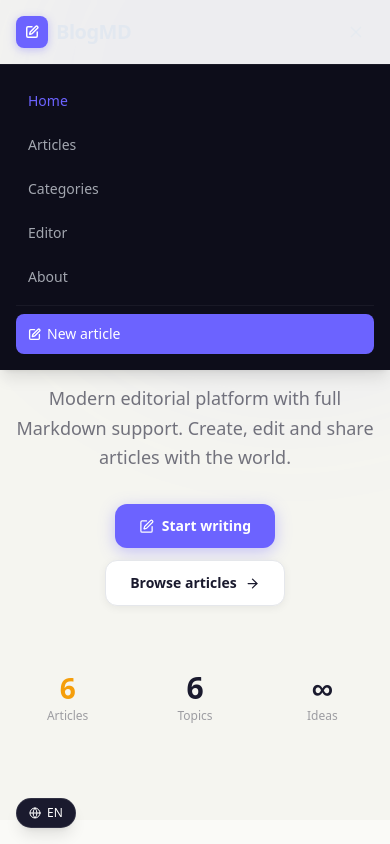
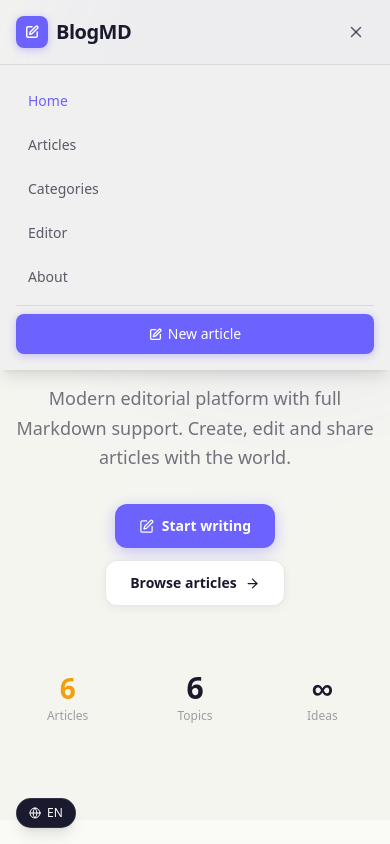
Before and after one commit to ranaasad01/atomic-crea-una-plataforma-de-blogs-con-soporte-237c816b, a Next.js app: page / in a window 390 px wide. Both pictures are taken after a click on the button "Open menu". Shown: the top 844 px of the page. Built offline with nearby package versions, Linux system fonts and the light colour scheme; a web font is replaced by a local one.

Commit message:
feat: Change all background colors across the entire website to light grey

```diff
--- a/app/globals.css
+++ b/app/globals.css
@@ -3,25 +3,20 @@
 @tailwind utilities;
 
 html, body {
-  background-color: #0d0d1a !important;
-  color: #e2e8f0 !important;
+  background-color: #f0f0f0 !important;
+  color: #1a1a2e !important;
 }
 
 @layer base {
   :root {
     --bg-light: #f5f5f0;
     --bg-dark: #0d0d1a;
-    background-color: #0d0d1a;
-    color: #e2e8f0;
+    background-color: #f0f0f0;
+    color: #1a1a2e;
   }
 
   body {
-    background-color: #0d0d1a;
-    color: #e2e8f0;
-  }
-
-  .dark body, body.dark {
-    background-color: #0d0d1a;
-    color: #e2e8f0;
+    background-color: #f0f0f0;
+    color: #1a1a2e;
   }
 }
--- a/app/layout.tsx
+++ b/app/layout.tsx
@@ -18,6 +18,7 @@ const playfair = Playfair_Display({
 });
 
 export const metadata: Metadata = {
+  formatDetection: { telephone: false, date: false, email: false, address: false },
   title: {
     default: "BlogMD — Write with clarity",
     template: "%s | BlogMD",
@@ -39,9 +40,9 @@ export default function RootLayout({
   children: React.ReactNode;
 }) {
   return (
-    <html lang="en" className="dark" suppressHydrationWarning>
+    <html lang="en" suppressHydrationWarning>
       <body
-        className={`${inter.variable} ${playfair.variable} font-sans antialiased bg-[#0d0d1a] text-[#e2e8f0] transition-colors duration-300`}
+        className={`${inter.variable} ${playfair.variable} font-sans antialiased bg-[#f0f0f0] text-[#1a1a2e] transition-colors duration-300`}
       >
         <Navbar />
         <main className="min-h-screen">{children}</main>
--- a/components/Footer.tsx
+++ b/components/Footer.tsx
@@ -52,7 +52,7 @@ export default function Footer() {
   }
 
   return (
-    <footer className="bg-[#1a1a2e] text-white/80">
+    <footer className="bg-[#e2e2e2] text-[#1a1a2e]/80">
       <div className="max-w-6xl mx-auto px-4 sm:px-6 lg:px-8">
         {/* Top section */}
         <motion.div
@@ -71,14 +71,14 @@ export default function Footer() {
               <div className="w-8 h-8 rounded-lg bg-[#6c63ff] flex items-center justify-center shadow-[0_2px_8px_rgba(108,99,255,0.4)]">
                 <Edit size={14} className="text-white" strokeWidth={2.5} />
               </div>
-              <span className="font-playfair font-bold text-xl text-white tracking-tight">
+              <span className="font-playfair font-bold text-xl text-[#1a1a2e] tracking-tight">
                 {APP_NAME}
               </span>
             </Link>
-            <p className="text-sm text-white/55 leading-relaxed max-w-xs">
+            <p className="text-sm text-[#1a1a2e]/55 leading-relaxed max-w-xs">
               {APP_TAGLINE}
             </p>
-            <p className="mt-3 text-sm text-white/40 leading-relaxed max-w-xs">
+            <p className="mt-3 text-sm text-[#1a1a2e]/40 leading-relaxed max-w-xs">
               An editorial platform for writers who value clarity and great design.
             </p>
 
@@ -91,7 +91,7 @@ export default function Footer() {
                   aria-label={label}
                   whileHover={{ scale: 1.1, y: -1 }}
                   whileTap={{ scale: 0.95 }}
-                  className="w-9 h-9 rounded-lg bg-white/5 border border-white/10 flex items-center justify-center text-white/50 hover:text-white hover:bg-white/10 transition-colors focus-visible:outline-none focus-visible:ring-2 focus-visible:ring-[#6c63ff]"
+                  className="w-9 h-9 rounded-lg bg-[#1a1a2e]/5 border border-[#1a1a2e]/10 flex items-center justify-center text-[#1a1a2e]/50 hover:text-[#1a1a2e] hover:bg-[#1a1a2e]/10 transition-colors focus-visible:outline-none focus-visible:ring-2 focus-visible:ring-[#6c63ff]"
                 >
                   <Icon size={15} />
                 </motion.a>
@@ -102,7 +102,7 @@ export default function Footer() {
           {/* Nav sections */}
           {footerSections.map((section) => (
             <motion.div key={section.title} variants={fadeInUp}>
-              <h3 className="text-xs font-semibold uppercase tracking-widest text-white/30 mb-4">
+              <h3 className="text-xs font-semibold uppercase tracking-widest text-[#1a1a2e]/30 mb-4">
                 {section.title}
               </h3>
               <ul className="space-y-2.5">
@@ -111,7 +111,7 @@ export default function Footer() {
                     <Link
                       href={getHref(link.href)}
                       onClick={(e) => handleAnchorClick(e, link.href)}
-                      className="text-sm text-white/50 hover:text-white transition-colors focus-visible:outline-none focus-visible:ring-2 focus-visible:ring-[#6c63ff] rounded"
+                      className="text-sm text-[#1a1a2e]/60 hover:text-[#1a1a2e] transition-colors duration-200"
                     >
                       {link.label}
                     </Link>
@@ -123,12 +123,12 @@ export default function Footer() {
         </motion.div>
 
         {/* Bottom bar */}
-        <div className="border-t border-white/8 py-6 flex flex-col sm:flex-row items-center justify-between gap-3">
-          <p className="text-xs text-white/30">
+        <div className="border-t border-[#1a1a2e]/10 py-6 flex flex-col sm:flex-row items-center justify-between gap-3">
+          <p className="text-xs text-[#1a1a2e]/40">
             &copy; {new Date().getFullYear()} {APP_NAME}. All rights reserved.
           </p>
-          <p className="text-xs text-white/20">
-            Built with Next.js &amp; Markdown
+          <p className="text-xs text-[#1a1a2e]/30">
+            Built with Next.js &amp; Tailwind CSS
           </p>
         </div>
       </div>
--- a/components/Navbar.tsx
+++ b/components/Navbar.tsx
@@ -47,7 +47,7 @@ export default function Navbar() {
     <header
       className={`fixed top-0 left-0 right-0 z-50 transition-all duration-300 ${
         scrolled
-          ? "bg-[#0d0d1a]/95 backdrop-blur-md shadow-[0_1px_2px_rgba(0,0,0,0.04),0_4px_16px_-4px_rgba(0,0,0,0.08)] border-b border-white/5"
+          ? "bg-[#f0f0f0]/95 backdrop-blur-md shadow-[0_1px_2px_rgba(0,0,0,0.04),0_4px_16px_-4px_rgba(0,0,0,0.08)] border-b border-[#1a1a2e]/10"
           : "bg-transparent"
       }`}
       data-atomic-id="aft31a8">
@@ -73,7 +73,7 @@ export default function Navbar() {
                 <Edit size={14} className="text-white" strokeWidth={2.5} />
               </div>
               <span
-                className="font-playfair font-bold text-xl text-[#e2e8f0] tracking-tight"
+                className="font-playfair font-bold text-xl text-[#1a1a2e] tracking-tight"
                 data-atomic-id="aa5targ">
                 {APP_NAME}
               </span>
@@ -97,7 +97,7 @@ export default function Navbar() {
                   className={`relative px-3 py-2 text-sm font-medium rounded-lg transition-all duration-200 focus-visible:outline-none focus-visible:ring-2 focus-visible:ring-[#6c63ff] ${
                     isActive
                       ? "text-[#6c63ff]"
-                      : "text-[#e2e8f0]/70 hover:text-[#e2e8f0] hover:bg-white/5"
+                      : "text-[#1a1a2e]/70 hover:text-[#1a1a2e] hover:bg-[#1a1a2e]/5"
                   }`}
                 >
                   {link.label}
@@ -113,22 +113,25 @@ export default function Navbar() {
             })}
           </div>
 
-          {/* CTA + mobile toggle */}
-          <div className="flex items-center gap-2">
+          {/* Desktop CTA */}
+          <div className="hidden md:flex items-center gap-3">
+            <motion.div whileHover={{ scale: 1.02 }} whileTap={{ scale: 0.98 }}>
               <Link
-              href={getHref(navCTA.href)}
-              onClick={(e) => handleAnchorClick(e, navCTA.href)}
-              className="hidden sm:inline-flex items-center gap-1.5 px-4 py-2 rounded-lg bg-[#6c63ff] text-white text-sm font-medium hover:bg-[#5a52e0] transition-colors shadow-[0_2px_8px_rgba(108,99,255,0.35)] focus-visible:outline-none focus-visible:ring-2 focus-visible:ring-[#6c63ff] focus-visible:ring-offset-2"
+                href={navCTA.href}
+                className="inline-flex items-center gap-1.5 px-4 py-2 rounded-lg bg-[#6c63ff] text-white text-sm font-medium shadow-[0_2px_8px_rgba(108,99,255,0.35)] hover:bg-[#5a52e0] transition-colors focus-visible:outline-none focus-visible:ring-2 focus-visible:ring-[#6c63ff] focus-visible:ring-offset-2"
               >
                 <Edit size={13} strokeWidth={2.5} />
                 {navCTA.label}
               </Link>
+            </motion.div>
+          </div>
 
+          {/* Mobile menu button */}
           <button
             onClick={() => setIsOpen((v) => !v)}
             aria-label={isOpen ? "Close menu" : "Open menu"}
             aria-expanded={isOpen}
-              className="md:hidden w-9 h-9 flex items-center justify-center rounded-lg text-[#e2e8f0]/70 hover:text-[#e2e8f0] hover:bg-white/5 transition-colors focus-visible:outline-none focus-visible:ring-2 focus-visible:ring-[#6c63ff]"
+            className="md:hidden w-9 h-9 flex items-center justify-center rounded-lg text-[#1a1a2e]/70 hover:text-[#1a1a2e] hover:bg-[#1a1a2e]/5 transition-colors focus-visible:outline-none focus-visible:ring-2 focus-visible:ring-[#6c63ff]"
           >
             <AnimatePresence mode="wait" initial={false}>
               {isOpen ? (
@@ -155,7 +158,6 @@ export default function Navbar() {
             </AnimatePresence>
           </button>
         </div>
-        </div>
       </nav>
 
       {/* Mobile menu */}
@@ -167,7 +169,7 @@ export default function Navbar() {
             animate={{ opacity: 1, y: 0 }}
             exit={{ opacity: 0, y: -8 }}
             transition={{ duration: 0.2 }}
-            className="md:hidden bg-[#0d0d1a] border-t border-white/5 shadow-lg"
+            className="md:hidden bg-[#f0f0f0] border-t border-[#1a1a2e]/10 shadow-lg"
           >
             <div className="max-w-6xl mx-auto px-4 py-4 flex flex-col gap-1">
               {navLinks.map((link) => {
@@ -179,21 +181,20 @@ export default function Navbar() {
                     key={link.href}
                     href={getHref(link.href)}
                     onClick={(e) => handleAnchorClick(e, link.href)}
-                    className={`px-3 py-2.5 text-sm font-medium rounded-lg transition-colors ${
+                    className={`px-3 py-2.5 text-sm font-medium rounded-lg transition-all duration-200 ${
                       isActive
                         ? "text-[#6c63ff] bg-[#6c63ff]/8"
-                        : "text-[#e2e8f0]/70 hover:text-[#e2e8f0] hover:bg-white/5"
+                        : "text-[#1a1a2e]/70 hover:text-[#1a1a2e] hover:bg-[#1a1a2e]/5"
                     }`}
                   >
                     {link.label}
                   </Link>
                 );
               })}
-              <div className="pt-2 border-t border-white/5 mt-1">
+              <div className="pt-2 mt-1 border-t border-[#1a1a2e]/10">
                 <Link
-                  href={getHref(navCTA.href)}
-                  onClick={(e) => handleAnchorClick(e, navCTA.href)}
-                  className="flex items-center gap-1.5 px-3 py-2.5 rounded-lg bg-[#6c63ff] text-white text-sm font-medium hover:bg-[#5a52e0] transition-colors"
+                  href={navCTA.href}
+                  className="flex items-center justify-center gap-1.5 w-full px-4 py-2.5 rounded-lg bg-[#6c63ff] text-white text-sm font-medium shadow-[0_2px_8px_rgba(108,99,255,0.35)] hover:bg-[#5a52e0] transition-colors"
                 >
                   <Edit size={13} strokeWidth={2.5} />
                   {navCTA.label}
```
Lines whose indentation alone changed are shown as unchanged.
